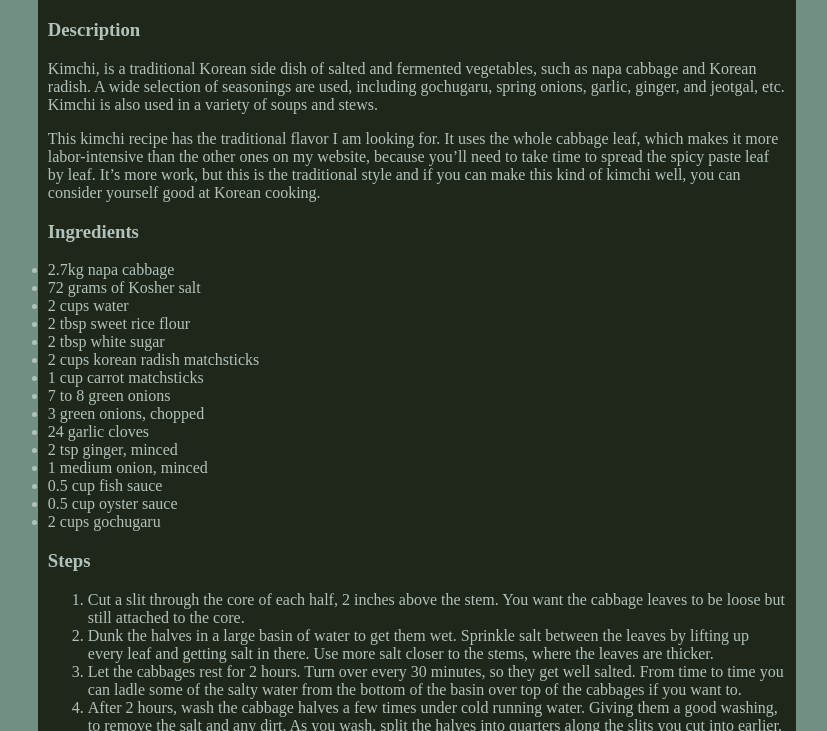
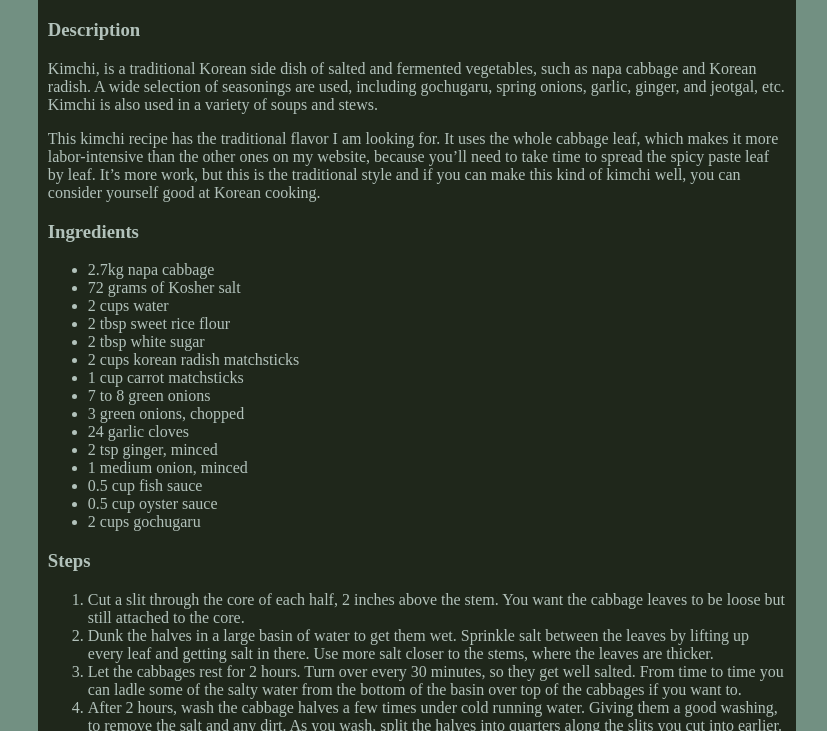
Before and after one commit to Airile/odin-recipes, a plain HTML site: page recipes/kimchi.html in a window 1280 px wide. Shown: the part 499-1230 px from the top of the page, without its empty margins (223-1050 px from the left). Drawn offline with Linux system fonts and the light colour scheme.

Commit message:
Fixed list items

```diff
--- a/styles.css
+++ b/styles.css
@@ -8,10 +8,6 @@
   background-color: #90e39a;
 }
 
-ul {
-  padding: 0px;
-}
-
 a {
   color: #282b28;
   text-decoration: none;
@@ -19,6 +15,7 @@ a {
 
 .homepage {
   text-align: center;
+  padding: 0px;
 }
 
 h1 {
```
